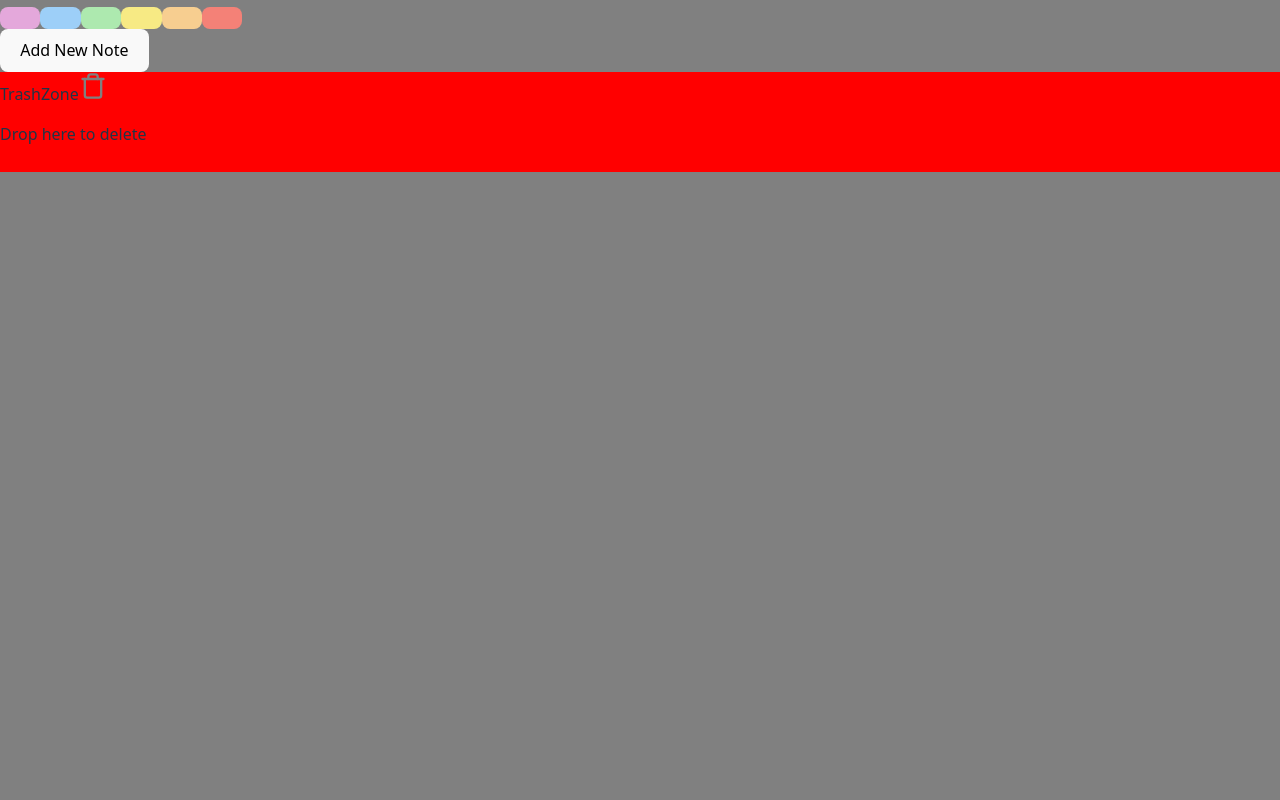
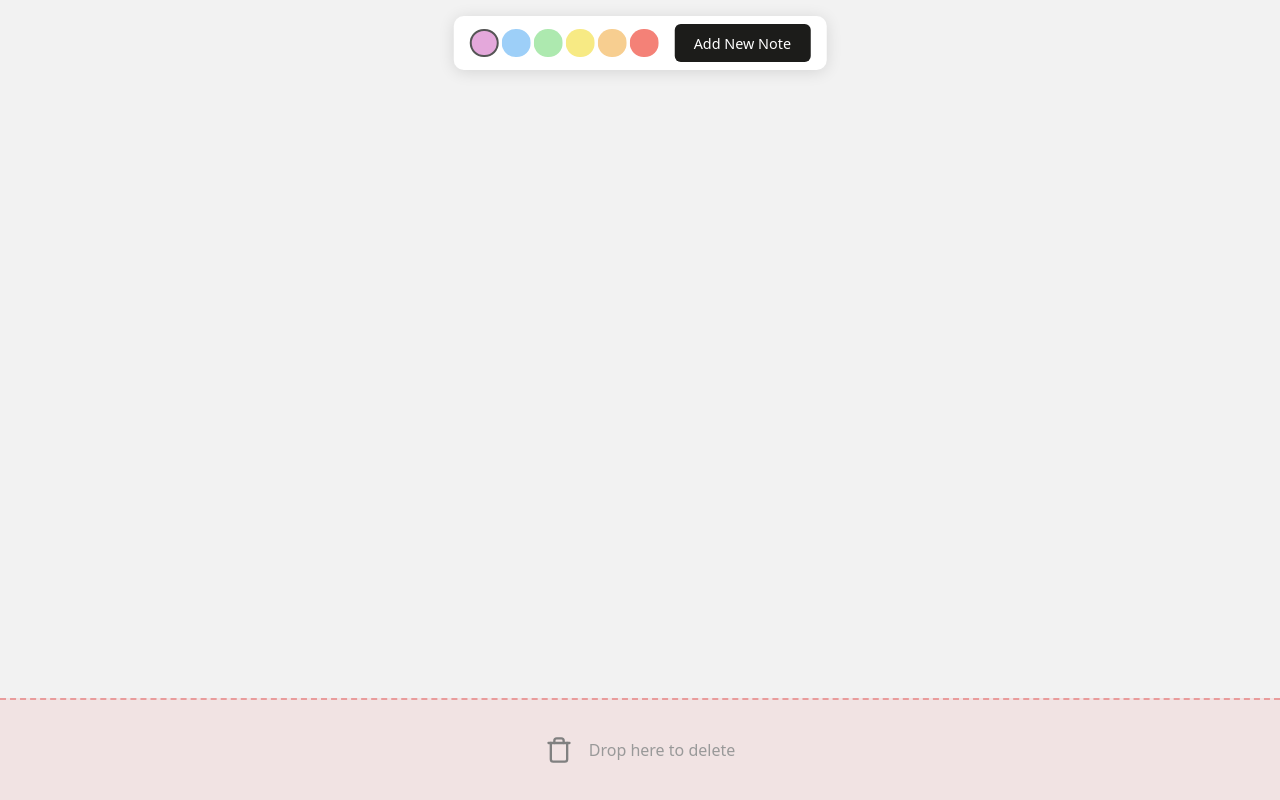
Before and after one commit to alemarketa/sticky-notes, a React (Vite) app in the folder sticky-notes/: page / in a window 1280 px wide. Built offline with nearby package versions, Linux system fonts and the light colour scheme.

Commit message:
Added CSS modules with styles, classes to components

```diff
--- /dev/null
+++ b/sticky-notes/src/components/Board.module.css
@@ -0,0 +1,6 @@
+.board{
+    position: fixed;
+    inset: 0;
+    background: #f2f2f2;
+    overflow: hidden;
+}
--- a/sticky-notes/src/components/Board.tsx
+++ b/sticky-notes/src/components/Board.tsx
@@ -4,6 +4,7 @@ import type { NoteColour, Position, Note } from "../types"
 import { useState } from "react";
 import { NOTE_DEFAULT_SIZE, TRASH_ZONE_HEIGHT } from "../constants";
 import StickyNote from "./StickyNote";
+import styles from "./Board.module.css";
 
 // Generate Note Id
 function generateId(): string {
@@ -67,9 +68,7 @@ function Board() {
 
 
   return (
-    <div style={{background: 'gray', position: "fixed",
-  inset: 0,
-  overflow: 'hidden'}}>
+    <div className={styles.board}>
       <Toolbar onCreateNote={handleCreateNote} />
       {notes.map((note) => (
           <StickyNote
--- /dev/null
+++ b/sticky-notes/src/components/StickyNote.module.css
@@ -0,0 +1,56 @@
+.note {
+  position: absolute;
+  display: flex;
+  flex-direction: column;
+  border-radius: 4px;
+  overflow: hidden;
+  user-select: none;
+  box-shadow: 2px 3px 10px rgba(0, 0, 0, 0.15);
+
+  & .header {
+    height: 1rem;
+    cursor: grab;
+    display: flex;
+    align-items: center;
+    justify-content: center;
+    flex-shrink: 0;
+    border-bottom: 1px solid rgba(0, 0, 0, 0.08);
+  }
+
+  & .body {
+    flex: 1;
+    padding: 0.6rem;
+    position: relative;
+    overflow: hidden;
+
+    & .textarea {
+      width: 100%;
+      height: 100%;
+      border: none;
+      background: transparent;
+      resize: none;
+      outline: none;
+      font-family: inherit;
+      font-size: 0.8rem;
+      line-height: 1.5;
+      color: #333;
+    }
+
+    & .readonly {
+      cursor: default;
+      pointer-events: none;
+    }
+
+    & .resizeIcon {
+      position: absolute;
+      right: 0;
+      bottom: 0;
+      width: 18px;
+      height: 18px;
+      cursor: nwse-resize;
+      display: flex;
+      align-items: center;
+      justify-content: center;
+    }
+  }
+}
--- a/sticky-notes/src/components/StickyNote.tsx
+++ b/sticky-notes/src/components/StickyNote.tsx
@@ -3,6 +3,7 @@ import {NOTE_COLOURS, NOTE_MAX_SIZE, NOTE_MIN_SIZE} from '../constants';
 import { useState } from "react";
 import { useDragAndDrop } from "../hooks/useDragAndDrop";
 import { GripHorizontal } from "lucide-react";
+import styles from './StickyNote.module.css';
 
 
 interface NoteProps {
@@ -23,6 +24,7 @@ function StickyNote({note,
 
 
   const handleEditSetup = (e: React.MouseEvent<HTMLTextAreaElement>) => {
+    console.log('Editing');
     setIsEditing(true);
     e.currentTarget.focus();
   };
@@ -67,15 +69,23 @@ function StickyNote({note,
   })
 
   return (
-    <div  style={{ position: 'absolute', left: note.position.x,
+    // Inline styles per unique note
+    <div className={styles.note}
+     style={{
+      left: note.position.x,
       top: note.position.y,
       width: note.size.width,
- height: note.size.height }}>
-      <div style={{background: colours.header}}  onMouseDown={moveDrag.startDrag}>
-        Note Header
+      height: note.size.height }}
+    >
+      <div className={styles.header}
+        style={{background: colours.header}}
+        onMouseDown={moveDrag.startDrag}>
         <GripHorizontal size={16} color="rgba(0,0,0,0.3)" />
       </div>
-      <div style={{background: colours.background}}>
+
+      <div className={styles.body}
+        style={{background: colours.background}}
+      >
         <textarea
           value={note.text}
           onChange={(e) => onUpdate(note.id, { text: e.target.value })}
@@ -83,9 +93,10 @@ function StickyNote({note,
           onBlur={() => setIsEditing(false)}
           readOnly={!isEditing}
           placeholder="Click here to edit..."
+          className={`${styles.textarea} ${!isEditing ? styles.readonly : ""}`}
         />
 
-         <div onMouseDown={resizeDrag.startDrag}>
+        <div onMouseDown={resizeDrag.startDrag} className={styles.resizeIcon}>
         <GripHorizontal
           size={14}
           color="rgba(0,0,0,0.25)"
--- /dev/null
+++ b/sticky-notes/src/components/Toolbar.module.css
@@ -0,0 +1,53 @@
+.toolbar {
+  position: fixed;
+  top: 1rem;
+  left: 50%;
+  transform: translateX(-50%);
+  z-index: 100001;
+  background: #fff;
+  border-radius: 10px;
+  padding: 0.5rem 1rem;
+  box-shadow: 0 2px 16px rgba(0, 0, 0, 0.12);
+  display: flex;
+  align-items: center;
+  gap: 1rem;
+
+  & .colourPicker {
+    display: flex;
+    gap: 0.2rem;
+
+    & .swatch {
+      width: 1.8rem;
+      height: 1.8rem;
+      border-radius: 50%;
+      border: 2px solid transparent;
+      cursor: pointer;
+      padding: 0;
+      outline: none;
+      transition: transform 0.1s ease;
+
+      &:hover {
+        transform: scale(1.15);
+      }
+
+      &.selected {
+        border-color: #555;
+      }
+    }
+  }
+
+  & .createButton {
+    padding: 0.6rem 1.2rem;
+    border-radius: 6px;
+    border: none;
+    background: #1c1c1a;
+    color: #fff;
+    font-size: 0.9rem;
+    font-weight: 500;
+    cursor: pointer;
+
+    &:hover {
+      background: #333;
+    }
+  }
+}
--- a/sticky-notes/src/components/Toolbar.tsx
+++ b/sticky-notes/src/components/Toolbar.tsx
@@ -5,6 +5,7 @@
 import { useState } from "react";
 import type { NoteColour } from "../types";
 import { NOTE_COLOURS } from "../constants";
+import styles from "./Toolbar.module.css";
 
 interface ToolbarProps {
     onCreateNote: (colour: NoteColour) => void;
@@ -13,19 +14,25 @@ interface ToolbarProps {
 function Toolbar({onCreateNote}: ToolbarProps) {
 const [selectedColour, setSelectedColour] = useState<NoteColour>("purple");
   return (
-    <>
-        <div>
+    <div className={styles.toolbar}>
+        <div className={styles.colourPicker}>
             {(Object.keys(NOTE_COLOURS) as NoteColour[]).map((colour) => {
                 return <button
                     key={colour}
                     aria-label={`Select ${colour} color`}
                     style={{background: NOTE_COLOURS[colour].header}}
+                    className={`${styles.swatch}${colour === selectedColour ? ` ${styles.selected}` : ""}`}
                     onClick={() => setSelectedColour(colour)}
                 />
             })}
         </div>
-        <button onClick={()=> onCreateNote(selectedColour)}>Add New Note</button>
-    </>
+        <button
+        onClick={()=> onCreateNote(selectedColour)}
+        className={styles.createButton}
+        >
+          Add New Note
+        </button>
+    </div>
   )
 }
 
--- /dev/null
+++ b/sticky-notes/src/components/TrashZone.module.css
@@ -0,0 +1,33 @@
+.trashZone {
+  position: fixed;
+  bottom: 0;
+  left: 0;
+  right: 0;
+  display: flex;
+  align-items: center;
+  justify-content: center;
+  gap: 1rem;
+  transition: all 0.2s ease;
+  pointer-events: none;
+  z-index: 100000;
+
+  &.active {
+    background: rgba(220, 50, 50, 0.08);
+    border-top: 2px dashed rgba(220, 50, 50, 0.4);
+  }
+
+  &.hovering {
+    background: rgba(220, 50, 50, 0.25);
+
+    & .label {
+      color: #c62828;
+    }
+  }
+
+  & .label {
+    font-size: 1rem;
+    font-weight: 500;
+    color: #999;
+    transition: color 0.15s ease;
+  }
+}
--- a/sticky-notes/src/components/TrashZone.tsx
+++ b/sticky-notes/src/components/TrashZone.tsx
@@ -1,22 +1,32 @@
 
 import {Trash} from "lucide-react";
+import { TRASH_ZONE_HEIGHT } from "../constants";
+import styles from './TrashZone.module.css';
 
 interface TrashZoneProps {
   isVisible: boolean; // if we are dragging a note = true
   isOverTrashZone: boolean; // if a note is over TZ = true
 }
 
-const TRASH_ZONE_HEIGHT = 100;
+function TrashZone({isVisible, isOverTrashZone}: TrashZoneProps) {
+   const computedStyles = [
+    styles.trashZone,
+    isVisible ? styles.active : "",
+    isOverTrashZone ? styles.hovering : "",
+  ]
+    .filter(Boolean)
+    .join(" ");
 
-function TrashZone({isVisible, isOverTrashZone}: TrashZoneProps) {
   return (
-    <div style={{background: 'red',  height: TRASH_ZONE_HEIGHT}}>TrashZone
+    <div className={computedStyles} style={{height: TRASH_ZONE_HEIGHT}}>
       <Trash
         size={28}
         color={isOverTrashZone ? "red" : "grey"}
       />
 
-      <p>{isOverTrashZone ? "Release to delete" : "Drop here to delete" }</p>
+      <span className={styles.label}>
+        {isOverTrashZone ? "Release to delete" : "Drop here to delete" }
+      </span>
     </div>
   )
 }
--- a/sticky-notes/src/constants.tsx
+++ b/sticky-notes/src/constants.tsx
@@ -1,6 +1,6 @@
 import type {Size} from "./types"
 
-export const TRASH_ZONE_HEIGHT = 80;
+export const TRASH_ZONE_HEIGHT = 100;
 
 export const NOTE_MIN_SIZE: Size = { width: 150, height: 100 };
 export const NOTE_DEFAULT_SIZE: Size = { width: 200, height: 160 };
```
Lines whose indentation alone changed are shown as unchanged.
